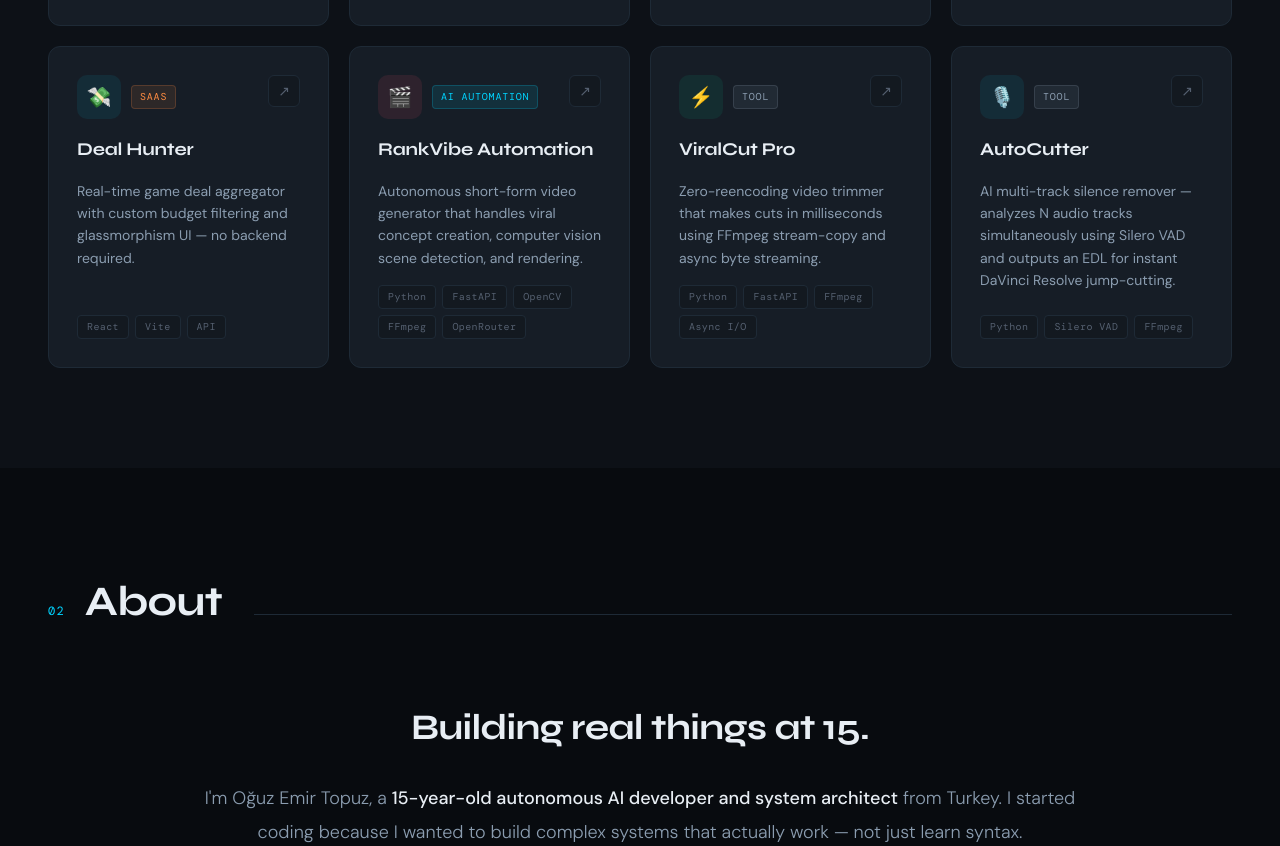
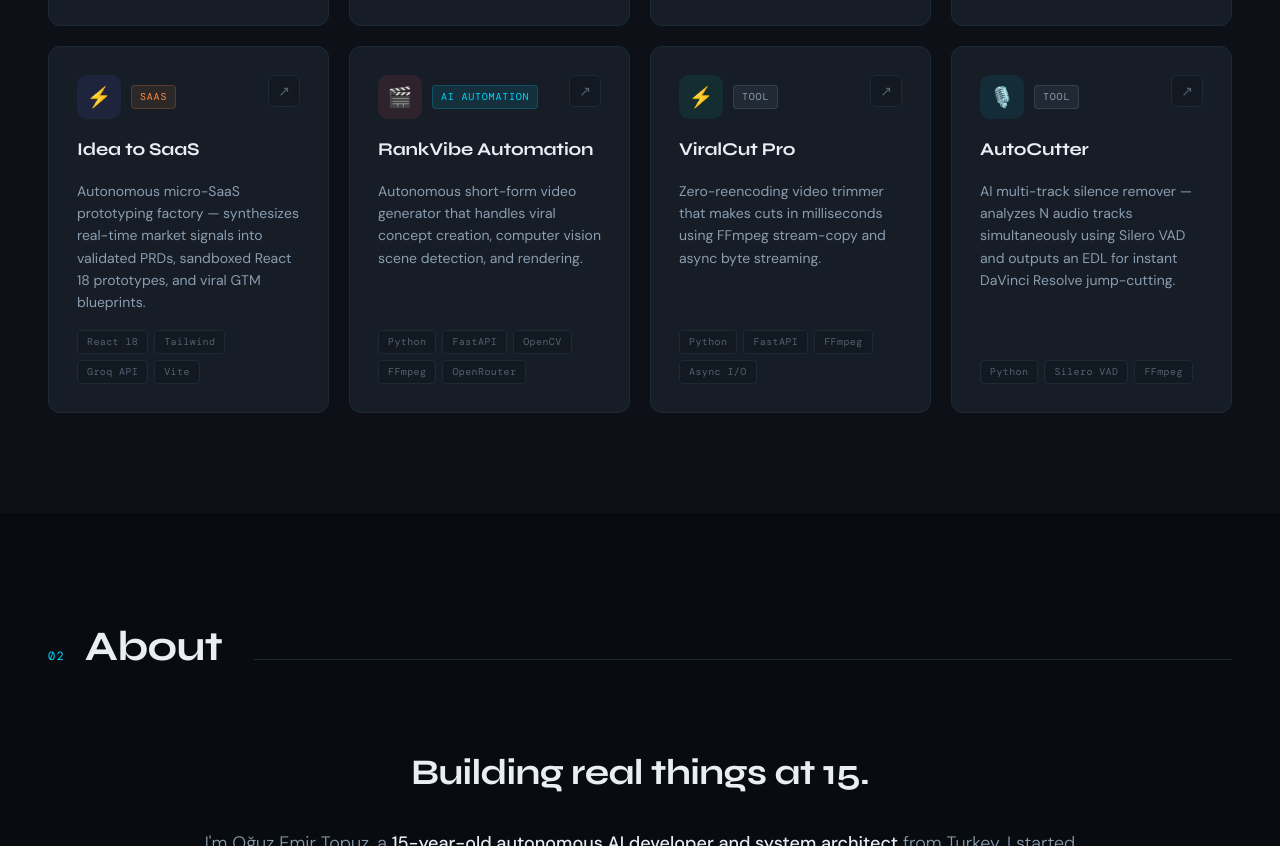
Before and after one commit to oguzemirtopuz/oguzemirtopuz.github.io, a plain HTML site: page index.html in a window 1280 px wide. Shown: the part 1699-2545 px from the top of the page. Drawn offline with nearby package versions, Linux system fonts and the light colour scheme; a web font is replaced by a local one.

Commit message:
feat: Deal Hunter karti yerine Idea to SaaS projesi eklendi

```diff
--- a/index.html
+++ b/index.html
@@ -1036,24 +1036,25 @@
       </div>
     </a>
 
-    <!-- Deal Hunter -->
-    <a href="https://github.com/oguzemirtopuz/deal-hunter" target="_blank" class="project-card reveal" aria-label="View Deal Hunter on GitHub">
+    <!-- Idea to SaaS -->
+    <a href="https://github.com/oguzemirtopuz/ideatosaas" target="_blank" class="project-card reveal" aria-label="View Idea to SaaS on GitHub">
       <div class="project-card-top">
         <div style="display:flex;gap:10px;align-items:center;">
-          <div class="project-icon" style="background:rgba(0,212,255,0.08);">💸</div>
+          <div class="project-icon" style="background:rgba(99,102,241,0.1);">⚡</div>
           <span class="project-badge badge-saas">SaaS</span>
         </div>
         <div class="project-links">
           <div class="project-link">↗</div>
         </div>
       </div>
-      <div class="project-name">Deal Hunter</div>
-      <p class="project-desc" data-lang="en">Real-time game deal aggregator with custom budget filtering and glassmorphism UI — no backend required.</p>
-      <p class="project-desc" data-lang="tr">Özel bütçe filtrelemesi ve glassmorphism arayüzüne sahip gerçek zamanlı oyun fırsatları toplayıcısı — backend gerektirmez.</p>
+      <div class="project-name">Idea to SaaS</div>
+      <p class="project-desc" data-lang="en">Autonomous micro-SaaS prototyping factory — synthesizes real-time market signals into validated PRDs, sandboxed React 18 prototypes, and viral GTM blueprints.</p>
+      <p class="project-desc" data-lang="tr">Otonom mikro-SaaS prototipleme motoru — canlı pazar sinyallerini doğrulanmış PRD şartnamelerine, izole React 18 prototiplerine ve viral lansman planlarına dönüştürür.</p>
       <div class="project-tech">
-        <span class="tech-tag">React</span>
+        <span class="tech-tag">React 18</span>
+        <span class="tech-tag">Tailwind</span>
+        <span class="tech-tag">Groq API</span>
         <span class="tech-tag">Vite</span>
-        <span class="tech-tag">API</span>
       </div>
     </a>
 
```
